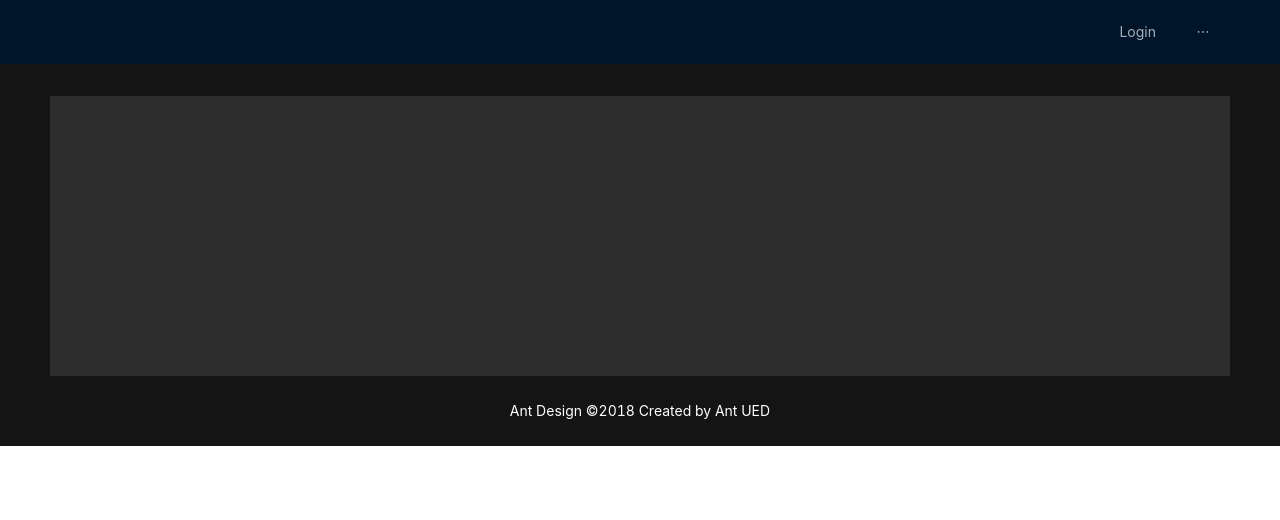
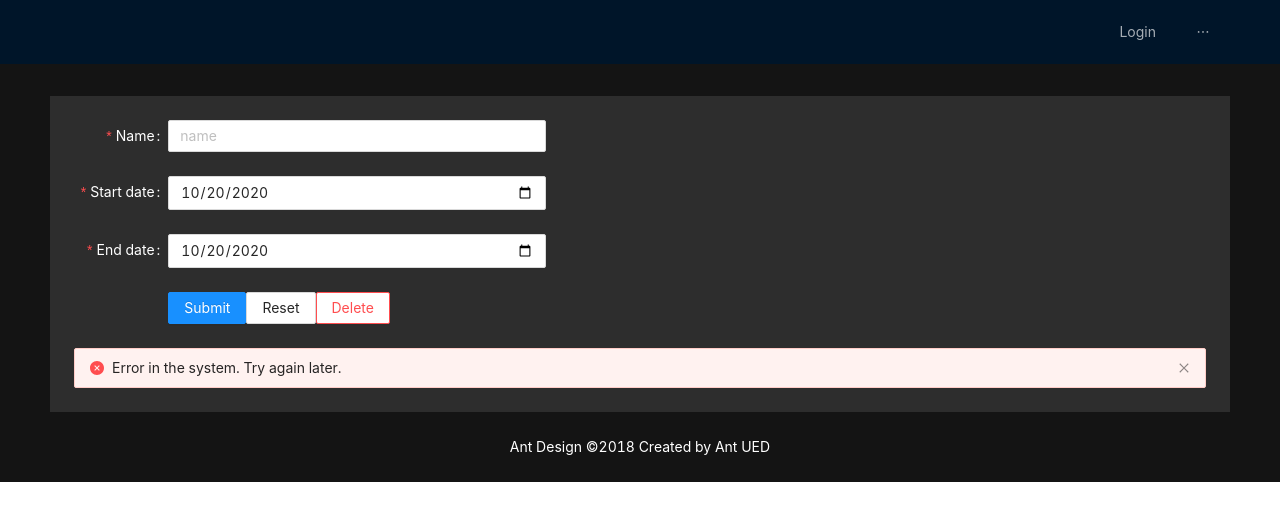
Before and after one commit to una-eif509-desarrolloweb-20G01/webdev-project-frontend-delta, a React (Create React App) app: page /timesheets/add/0 in a window 1280 px wide. Shown: the top 520 px of the page. Built offline with nearby package versions, Linux system fonts and the light colour scheme; no server answers.

Commit message:
cambios timesheet

```diff
--- a/package.json
+++ b/package.json
@@ -8,6 +8,7 @@
     "@testing-library/user-event": "^7.1.2",
     "antd": "^4.6.6",
     "axios": "^0.20.0",
+    "moment": "^2.29.1",
     "react": "^16.13.1",
     "react-dom": "^16.13.1",
     "react-router-dom": "^5.2.0",
--- a/src/App.js
+++ b/src/App.js
@@ -11,6 +11,9 @@ import Department from "./components/Department";
 import DepartmentList from "./components/DepartmentList";
 import Hour from "./components/Hour";
 import Signup from "./components/Signup";
+import Timesheet from "./components/Timesheet";
+import TimesheetList from "./components/TimesheetList";
+
 
 function App() {
     const {Header, Content, Footer} = Layout;
@@ -37,6 +40,18 @@ function App() {
                         {
                             currentUser?(
                                 <>
+
+                                    <Menu.Item key="/timesheets">
+                                        <Link to={"/timesheets"}>
+                                            Timesheets
+                                        </Link>
+                                    </Menu.Item>
+                                    <Menu.Item key="/timesheets/add">
+                                        <Link to={"/timesheets/add"}>
+                                            Add Timesheets
+                                        </Link>
+                                    </Menu.Item>
+
                                     <Menu.Item key="/departments">
                                         <Link to={"/departments"}>
                                             Departments
@@ -83,6 +98,10 @@ function App() {
                             <Route exact path="/signup" component={Signup}/>
                             <Route exact path="/departments/add" component={Department} />
                             <Route path="/departments/add/:id" component={Department} />
+                            <Route exact path="/departments" component={DepartmentList}/>
+                            <Route exact path="/timesheets" component={TimesheetList}/>
+                            <Route exact path="/timesheets/add" component={Timesheet} />
+                            <Route path="/timesheets/add/:id" component={Timesheet} />
                         </Switch>
                     </div>
                 </Content>
--- a/src/components/Timesheet.js
+++ b/src/components/Timesheet.js
@@ -1,11 +1,32 @@
-import React, {useState, useEffect} from "react";
-import {Alert, Table} from 'antd';
+import React, {useCallback, useState, useLayoutEffect, useEffect} from "react";
+import {Form, Input, Alert, Modal, Button} from 'antd';
+import { useHistory} from "react-router-dom";
+import {ExclamationCircleOutlined} from '@ant-design/icons';
+import TimesheetService from "../services/timesheet.service";
+import moment from 'moment';
 
-import TimesheetService from "../services/timesheet.service";
 
-const initialTimesheetListState = [
+const {confirm} = Modal;
+
+const layout = {
+    labelCol: {
+        span: 2,
+    },
+    wrapperCol: {
+        span: 8,
+    },
+};
+
+const tailLayout = {
+    wrapperCol: {
+        offset: 2,
+        span: 8,
+    },
+};
+
+const initialTimesheetState = [
     {
-        "idTimesheet": 0,
+        "idTimesheet": null,
         "name": "",
         "startDate": "",
         "endDate": ""
@@ -13,55 +34,221 @@ const initialTimesheetListState = [
 ];
 
 const Timesheet = (props) => {
-    const [TimesheetList, setTimesheetList] = useState(initialTimesheetListState);
+
+    const [form] = Form.useForm();
+    const [timesheet, setTimesheet] = useState(initialTimesheetState);
+    const [isNew, setIsNew] = useState(true);
+    const [submitted, setSubmitted] = useState(false);
     const [error, setError] = useState(false);
+    const history = useHistory();
 
     /**
      * React Hooks
      * https://reactjs.org/docs/hooks-reference.html
+     *
+     *
      */
+    const fillForm = useCallback(
+        () => {
+            form.setFieldsValue({
+                name: timesheet.name,
+                startDate: moment(timesheet.startDate).format("YYYY-MM-DD"),
+                endDate: moment(timesheet.endDate).format("YYYY-MM-DD"),
+            });
+        },
+        [form, timesheet],
+    );
+
+    useLayoutEffect(() => {
+        setIsNew(!props.match.params.id);
+        retrieveTimesheetById(props.match.params.id);
+    }, [props.match.params.id]);
 
     useEffect(() => {
-        getAllPrioritiesMethod();
-        // eslint-disable-next-line
-    },[]);
+        fillForm();
+    }, [fillForm]);
 
     /** Service methods **/
-    const getAllPrioritiesMethod = () => {
-        TimesheetService.getAll()
+
+    const retrieveTimesheetById = (idTimesheet) => {
+        if (idTimesheet) {
+            TimesheetService.get(idTimesheet)
                 .then(response => {
-                setTimesheetList(response.data);
+                    setTimesheet(response.data)
                     console.log(response.data);
                 })
-            .catch(err => {
-                console.log(err);
-                setError(err)
-                if (err.response.status === 401) {
-                    props.history.push("/login");
+                .catch(e => {
+                    setError(true);
+                    console.log(e);
+                });
+        } else {
+            setTimesheet(initialTimesheetState);
+        }
+    };
+
+    const saveUpdateForm = () => {
+        if (isNew) {
+            TimesheetService.create(timesheet)
+                .then(response => {
+                    setTimesheet(response.data);
+                    setSubmitted(true);
+                    form.resetFields();
+                    console.log(response.data);
+                })
+                .catch(e => {
+                    setError(true);
+                    console.log(e);
+                });
+        } else {
+            TimesheetService.update(timesheet)
+                .then(response => {
+                    setTimesheet(response.data);
+                    setSubmitted(true);
+                    fillForm();
+                    console.log(response.data);
+                })
+                .catch(e => {
+                    setError(true);
+                    console.log(e);
+                });
+        }
+    };
+
+    const deleteTimesheet = (idTimesheet) => {
+        if (idTimesheet) {
+            TimesheetService.remove(idTimesheet)
+                .then(response => {
+                    console.log(response.data);
+                    props.history.push("/timesheets");
                     window.location.reload();
+                })
+                .catch(e => {
+                    setError(true);
+                    console.log(e);
+                });
         }
-            });
     }
 
     /** Handle actions in the Form **/
 
+    const handleInputChange = event => {
+        let {name, value} = event.target;
+        setTimesheet({...timesheet, [name]: value});
+    };
+
+    const handleClose = () => {
+        setTimesheet(initialTimesheetState);
+        setSubmitted(false);
+    };
+
     /** General Methods **/
-    const columns = [
-        {
-            title: 'Timesheet',
-            render: (Timesheet) => Timesheet.name,
-            render: (Timesheet) => Timesheet.startDate,
-            render: (Timesheet) => Timesheet.endDate
+    const onFinish = data => {
+        console.log(timesheet);
+        saveUpdateForm();
+    };
+
+    const onReset = () => {
+        form.resetFields();
+    };
+
+    const showConfirm = () => {
+        confirm({
+            title: 'Do you Want to delete this Timesheet?',
+            icon: <ExclamationCircleOutlined/>,
+            content: 'Timesheet ['.concat(timesheet.name).concat(']'),
+            onOk() {
+                deleteTimesheet(timesheet.idTimesheet);
+            },
+            onCancel() {
+                console.log('Cancel');
+            },
+        });
     }
-    ];
 
     return (
         <div>
-            <Table rowKey={Timesheet => TimesheetList.idTimesheet} columns={columns} dataSource={TimesheetList}/>
+            <Form {...layout} form={form} name="control-hooks" onFinish={onFinish}>
+            <Form.Item
+                    name="name"
+                    label="Name"
+                    rules={[
+                        {
+                            required: true,
+                        },
+                    ]}
+                >
+                    <Input
+                        name="name"
+                        onChange={handleInputChange}
+                        placeholder="name"
+                    />
+                </Form.Item>
+                <Form.Item
+                    name="startDate"
+                    label="Start date"
+                    rules={[
+                        {
+                            required: true,
+                        },
+                    ]}
+                >
+                    <Input
+                        name="startDate"
+                        type="date"
+                        format="YYYY-MM-DD"
+                        onChange={handleInputChange}
+                        placeholder="Start date"
+                    />
+                </Form.Item>
+                <Form.Item
+                    name="endDate"
+                    label="End date"
+                    rules={[
+                        {
+                            required: true,
+                        },
+                    ]}
+                >
+                    <Input
+                        name="endDate"
+                        type="date"
+                        format="YYYY-MM-DD"
+                        onChange={handleInputChange}
+                        placeholder="endDate"
+                    />
+
+                </Form.Item>
+
+                <Form.Item {...tailLayout}>
+                    <Button type="primary" htmlType="submit">
+                        Submit
+                    </Button>
+                    <Button htmlType="button" onClick={onReset}>
+                        Reset
+                    </Button>
+
+                    {isNew ? null :
+                        <Button danger
+                                onClick={showConfirm}
+                        >
+                            Delete
+                        </Button>
+                    }
+
+                </Form.Item>
+
+                {submitted ? (
+                    <Alert message="Timesheet Saved" type="success" showIcon closable afterClose={handleClose}/>
+                ) : null}
+
                 {error ? (
                     <Alert message="Error in the system. Try again later." type="error" showIcon closable/>
                 ) : null}
+            </Form>
+
+
         </div>
+
     )
 };
 
--- /dev/null
+++ b/src/components/TimesheetList.js
@@ -0,0 +1,99 @@
+import React, {useState, useEffect} from "react";
+import {Alert, Table} from 'antd';
+import { Link } from "react-router-dom";
+import TimesheetService from "../services/timesheet.service";
+import moment from 'moment';
+
+const initialTimesheetListState = [
+    {
+        "idTimesheet": 0,
+        "name": "",
+        "startDate": "",
+        "endDate": ""
+    }
+];
+
+const Timesheet = (props) => {
+    const [TimesheetList, setTimesheetList] = useState(initialTimesheetListState);
+    const [error, setError] = useState(false);
+
+
+
+    /**
+     * React Hooks
+     * https://reactjs.org/docs/hooks-reference.html
+     */
+
+    useEffect(() => {
+        getAllPrioritiesMethod();
+        // eslint-disable-next-line
+    },[]);
+
+    /** Service methods **/
+    const getAllPrioritiesMethod = () => {
+        TimesheetService.getAll()
+            .then(response => {
+                setTimesheetList(response.data);
+                console.log(response.data);
+            })
+            .catch(err => {
+                console.log(err);
+                setError(err)
+                if (err.response.status === 401) {
+                    props.history.push("/login");
+                    window.location.reload();
+                }
+            });
+    }
+
+    /** Handle actions in the Form **/
+
+    /** General Methods **/
+    /*const columns = [
+        {
+            title: 'Timesheet',
+            render: (timesheet) =>
+            <Link
+                to={"/timesheets/add/" + timesheet.idTimesheet}
+            >
+                {timesheet.name}
+            </Link>,
+            render: (timesheet) => timesheet.startDate,
+            render: (timesheet) => timesheet.endDate
+        }
+    ];*/
+    const columns = [
+        {
+          title: 'Name',
+          render: (Timesheet) =>
+            <Link
+                to={"/timesheets/add/" + Timesheet.idTimesheet}
+            >
+                {Timesheet.name}
+            </Link>,
+        },
+        {
+            title: 'Fecha de inicio',
+            render: (Timesheet) =>
+            moment(Timesheet.startDate).format("YYYY-MM-DD")
+
+
+          },
+          {
+            title: 'Fecha final',
+            render: (Timesheet) =>
+                moment(Timesheet.endDate).format("YYYY-MM-DD")
+          },
+      ];
+
+    return (
+        <div>
+            <Table rowKey={Timesheet => TimesheetList.idTimesheet} columns={columns} dataSource={TimesheetList}/>
+            {error ? (
+                <Alert message="Error in the system. Try again later." type="error" showIcon closable/>
+            ) : null}
+        </div>
+    )
+};
+
+export default Timesheet;
```
Also changed, not shown: src/services/timesheet.service.js (renamed from src/services/timesheet.js), 1 other file (tests, documents, lock files or other folders). Lines whose indentation alone changed are shown as unchanged.
